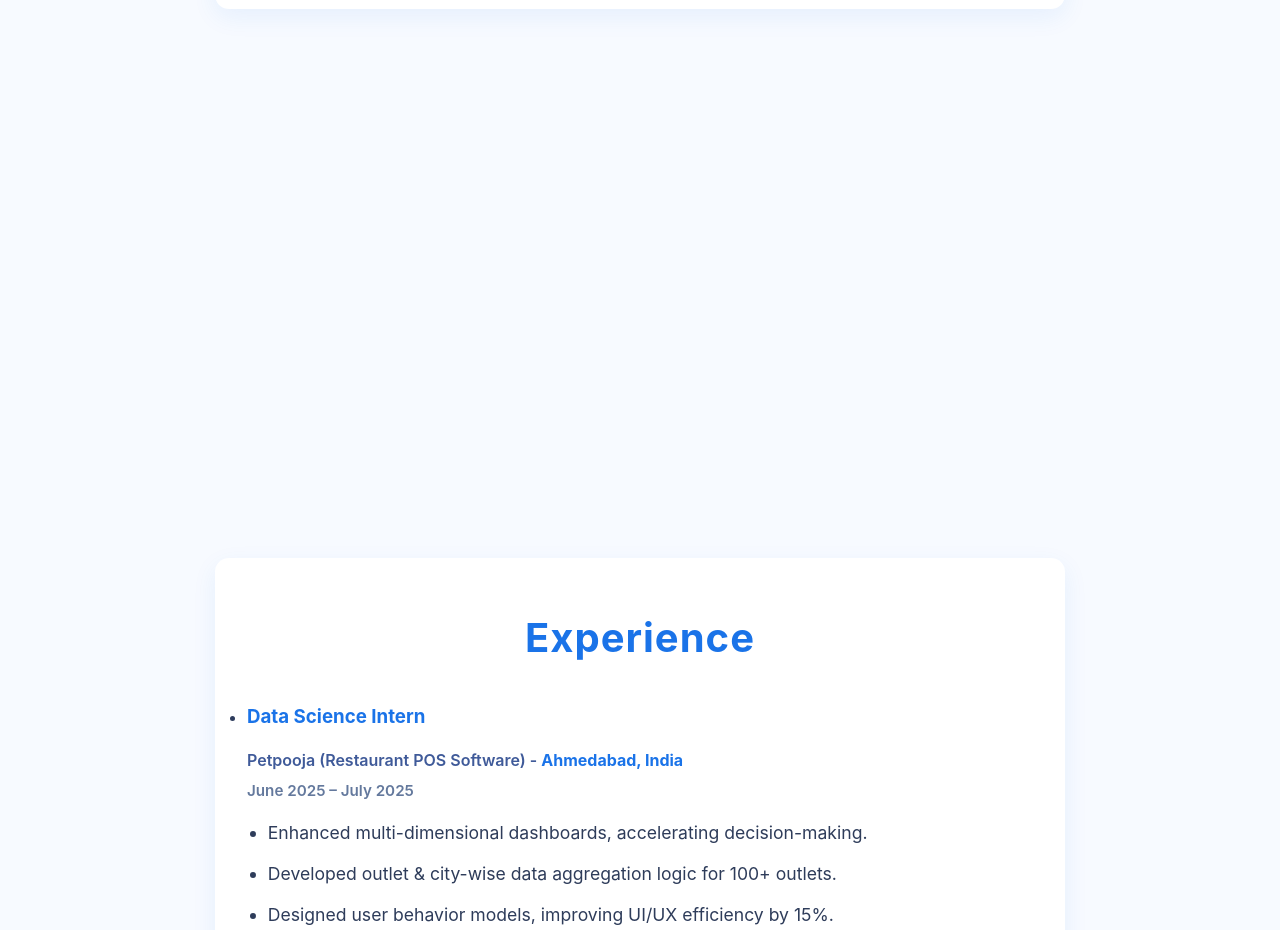
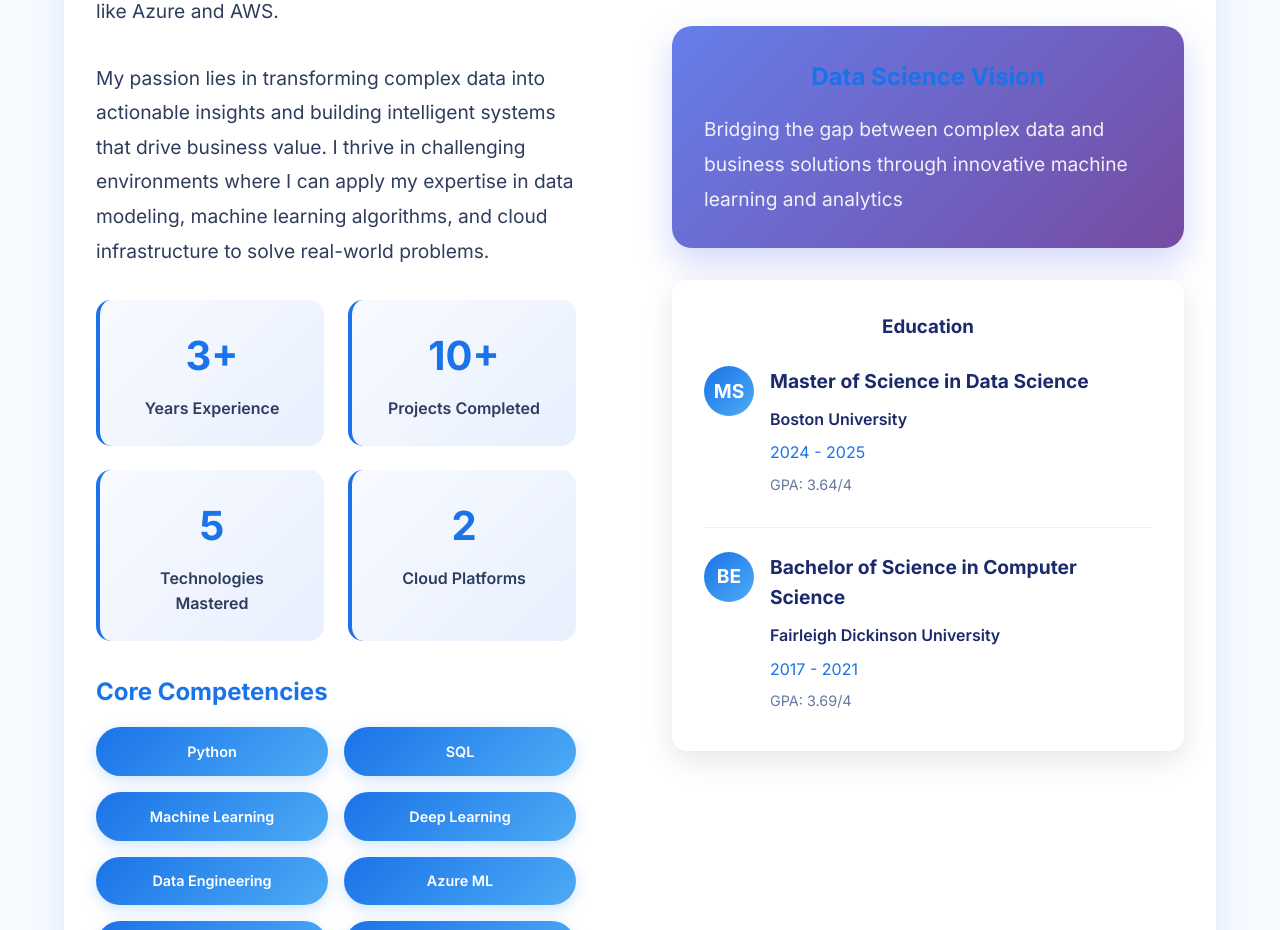
Before and after one commit to Harshgitbu/Harsh_Portfolio, a React (Create React App) app: page / in a window 1280 px wide. Shown: the part 1602-2532 px from the top of the page. Built offline with nearby package versions, Linux system fonts and the light colour scheme.

Commit message:
enhancing about section

```diff
--- a/src/components/About/About.css
+++ b/src/components/About/About.css
@@ -1,30 +1,261 @@
 .about {
-  padding: 4rem 2rem;
-  max-width: 850px;
+  padding: 5rem 2rem;
+  max-width: 1200px;
   margin: 0 auto 4rem;
   background-color: #ffffff;
-  border-radius: 12px;
-  box-shadow: 0 8px 20px rgba(26, 115, 232, 0.1);
+  border-radius: 20px;
+  box-shadow: 0 15px 35px rgba(26, 115, 232, 0.12);
   font-family: 'Inter', sans-serif;
   color: #1a2a6c;
+  position: relative;
+  overflow: hidden;
+}
+
+.about::before {
+  content: '';
+  position: absolute;
+  top: 0;
+  left: 0;
+  right: 0;
+  height: 4px;
+  background: linear-gradient(90deg, #1a73e8, #4dabf5, #1a73e8);
+  background-size: 200% 100%;
+  animation: shimmer 3s ease-in-out infinite;
+}
+
+@keyframes shimmer {
+  0% { background-position: -200% 0; }
+  100% { background-position: 200% 0; }
+}
+
+.about-content {
+  display: grid;
+  grid-template-columns: 1fr 1fr;
+  gap: 4rem;
+  align-items: center;
+}
+
+.about-text {
+  padding-right: 2rem;
 }
 
 .about h2 {
-  font-size: 2.75rem;
-  font-weight: 700;
+  font-size: 3rem;
+  font-weight: 800;
   color: #1a73e8;
-  margin-bottom: 1.5rem;
-  text-align: center;
-  letter-spacing: 1.2px;
+  margin-bottom: 2rem;
+  text-align: left;
+  letter-spacing: -0.5px;
+  background: linear-gradient(135deg, #1a73e8, #4dabf5);
+  -webkit-background-clip: text;
+  -webkit-text-fill-color: transparent;
+  background-clip: text;
 }
 
 .about p {
-  font-size: 1.15rem;
-  line-height: 1.75;
-  max-width: 720px;
-  margin: 0 auto;
-  color: #324a81;
-  text-align: justify;
-  padding: 0 1rem;
-  user-select: text;
+  font-size: 1.2rem;
+  line-height: 1.8;
+  color: #2e3c5d;
+  text-align: left;
+  margin-bottom: 2rem;
+  font-weight: 400;
 }
+
+.about-stats {
+  display: grid;
+  grid-template-columns: repeat(2, 1fr);
+  gap: 1.5rem;
+  margin: 2rem 0;
+}
+
+.stat-item {
+  text-align: center;
+  padding: 1.5rem;
+  background: linear-gradient(135deg, #f8faff, #e8f0fe);
+  border-radius: 15px;
+  border-left: 4px solid #1a73e8;
+  transition: transform 0.3s ease, box-shadow 0.3s ease;
+}
+
+.stat-item:hover {
+  transform: translateY(-5px);
+  box-shadow: 0 10px 25px rgba(26, 115, 232, 0.15);
+}
+
+.stat-number {
+  font-size: 2.5rem;
+  font-weight: 800;
+  color: #1a73e8;
+  display: block;
+  margin-bottom: 0.5rem;
+}
+
+.stat-label {
+  font-size: 1rem;
+  font-weight: 600;
+  color: #2e3c5d;
+}
+
+.about-skills {
+  margin-top: 2rem;
+}
+
+.skills-grid {
+  display: grid;
+  grid-template-columns: repeat(auto-fit, minmax(150px, 1fr));
+  gap: 1rem;
+  margin-top: 1rem;
+}
+
+.skill-tag {
+  background: linear-gradient(135deg, #1a73e8, #4dabf5);
+  color: white;
+  padding: 0.8rem 1.2rem;
+  border-radius: 25px;
+  font-size: 0.9rem;
+  font-weight: 600;
+  text-align: center;
+  transition: all 0.3s ease;
+  cursor: default;
+  box-shadow: 0 4px 15px rgba(26, 115, 232, 0.2);
+}
+
+.skill-tag:hover {
+  transform: translateY(-2px);
+  box-shadow: 0 6px 20px rgba(26, 115, 232, 0.3);
+}
+
+.about-visual {
+  display: flex;
+  flex-direction: column;
+  align-items: center;
+  gap: 2rem;
+}
+
+.visual-card {
+  background: linear-gradient(135deg, #667eea 0%, #764ba2 100%);
+  padding: 2rem;
+  border-radius: 20px;
+  color: white;
+  text-align: center;
+  width: 100%;
+  box-shadow: 0 15px 35px rgba(102, 126, 234, 0.3);
+  transition: transform 0.3s ease;
+}
+
+.visual-card:hover {
+  transform: translateY(-10px);
+}
+
+.visual-card h3 {
+  font-size: 1.5rem;
+  margin-bottom: 1rem;
+  font-weight: 700;
+}
+
+.visual-card p {
+  color: rgba(255, 255, 255, 0.9);
+  margin-bottom: 0;
+}
+
+.education-timeline {
+  background: white;
+  padding: 2rem;
+  border-radius: 15px;
+  box-shadow: 0 10px 30px rgba(0, 0, 0, 0.1);
+  width: 100%;
+}
+
+.education-item {
+  display: flex;
+  align-items: flex-start;
+  gap: 1rem;
+  margin-bottom: 1.5rem;
+  padding-bottom: 1.5rem;
+  border-bottom: 1px solid #e8f0fe;
+}
+
+.education-item:last-child {
+  border-bottom: none;
+  margin-bottom: 0;
+  padding-bottom: 0;
+}
+
+.education-icon {
+  width: 50px;
+  height: 50px;
+  background: linear-gradient(135deg, #1a73e8, #4dabf5);
+  border-radius: 50%;
+  display: flex;
+  align-items: center;
+  justify-content: center;
+  flex-shrink: 0;
+  font-size: 1.2rem;
+  color: white;
+  font-weight: bold;
+}
+
+.education-content h4 {
+  font-size: 1.2rem;
+  font-weight: 700;
+  color: #1a2a6c;
+  margin-bottom: 0.5rem;
+}
+
+.education-content p {
+  color: #64799d;
+  margin-bottom: 0.3rem;
+  font-size: 1rem;
+}
+
+.education-period {
+  font-weight: 600;
+  color: #1a73e8 !important;
+}
+
+/* Responsive Design */
+@media (max-width: 968px) {
+  .about-content {
+    grid-template-columns: 1fr;
+    gap: 3rem;
+  }
+
+  .about-text {
+    padding-right: 0;
+    text-align: center;
+  }
+
+  .about h2 {
+    text-align: center;
+  }
+
+  .about p {
+    text-align: center;
+  }
+
+  .about-stats {
+    grid-template-columns: 1fr;
+    max-width: 300px;
+    margin-left: auto;
+    margin-right: auto;
+  }
+}
+
+@media (max-width: 768px) {
+  .about {
+    padding: 3rem 1.5rem;
+    margin: 0 auto 2rem;
+  }
+
+  .about h2 {
+    font-size: 2.5rem;
+  }
+
+  .skills-grid {
+    grid-template-columns: repeat(auto-fit, minmax(120px, 1fr));
+  }
+
+  .stat-number {
+    font-size: 2rem;
+  }
+}
--- a/src/components/About/About.jsx
+++ b/src/components/About/About.jsx
@@ -1,22 +1,103 @@
 import React from 'react';
+import useFadeInOnScroll from '../../hooks/useFadeInOnScroll';
 import './About.css';
 
-const About = () => (
+const About = () => {
+  const [ref, isVisible] = useFadeInOnScroll();
+
+  const stats = [
+    { number: "3+", label: "Years Experience" },
+    { number: "10+", label: "Projects Completed" },
+    { number: "5", label: "Technologies Mastered" },
+    { number: "2", label: "Cloud Platforms" }
+  ];
+
+  const skills = [
+    "Python", "SQL", "Machine Learning", "Deep Learning",
+    "Data Engineering", "Azure ML", "AWS", "Tableau",
+    "Spark", "TensorFlow", "Scikit-learn", "PyTorch"
+  ];
+
+  const education = [
+    {
+      degree: "Master of Science in Data Science",
+      school: "Boston University",
+      period: "2024 - 2025",
+      gpa: "GPA: 3.64/4"
+    },
+    {
+      degree: "Bachelor of Science in Computer Science",
+      school: "Fairleigh Dickinson University",
+      period: "2017 - 2021",
+      gpa: "GPA: 3.69/4"
+    }
+  ];
+
+  return (
     <section id="about" className="section">
-    <div className="section-inner">
-      <h2 className="section-heading">About Me</h2>
+      <div ref={ref} className={`about fade-in-section ${isVisible ? 'is-visible' : ''}`}>
+        <div className="about-content">
+          <div className="about-text">
+            <h2>About Me</h2>
             <p>
-        I am Harsh Shah, a Master’s candidate in Data Science at Boston University, graduating December 2025.
-        With over 3 years of experience in machine learning, big data engineering, and analytics, I specialize in designing scalable end-to-end solutions using Python, SQL, and cloud platforms like Azure and AWS.
-        Passionate about leveraging data-driven insights to solve complex business challenges.
+              I am Harsh Shah, a Master's candidate in Data Science at Boston University,
+              graduating December 2025. With over 3 years of experience in machine learning,
+              big data engineering, and analytics, I specialize in designing scalable end-to-end
+              solutions using Python, SQL, and cloud platforms like Azure and AWS.
             </p>
             <p>
-        Skilled in building ML models, developing ETL pipelines, and creating interactive data visualizations using modern tools such as TensorFlow, Spark, Tableau, and Power BI.
-        Experienced in deploying cloud-native applications and maintaining CI/CD pipelines to ensure scalable and robust delivery.
+              My passion lies in transforming complex data into actionable insights and
+              building intelligent systems that drive business value. I thrive in challenging
+              environments where I can apply my expertise in data modeling, machine learning
+              algorithms, and cloud infrastructure to solve real-world problems.
             </p>
-      {/* More content */}
+
+            <div className="about-stats">
+              {stats.map((stat, index) => (
+                <div key={index} className="stat-item">
+                  <span className="stat-number">{stat.number}</span>
+                  <span className="stat-label">{stat.label}</span>
+                </div>
+              ))}
+            </div>
+
+            <div className="about-skills">
+              <h3 style={{color: '#1a73e8', marginBottom: '1rem', fontSize: '1.5rem'}}>Core Competencies</h3>
+              <div className="skills-grid">
+                {skills.map((skill, index) => (
+                  <div key={index} className="skill-tag">{skill}</div>
+                ))}
+              </div>
+            </div>
+          </div>
+
+          <div className="about-visual">
+            <div className="visual-card">
+              <h3>Data Science Vision</h3>
+              <p>Bridging the gap between complex data and business solutions through innovative machine learning and analytics</p>
+            </div>
+
+            <div className="education-timeline">
+              <h3 style={{color: '#1a2a6c', marginBottom: '1.5rem', textAlign: 'center'}}>Education</h3>
+              {education.map((edu, index) => (
+                <div key={index} className="education-item">
+                  <div className="education-icon">
+                    {index === 0 ? 'MS' : 'BE'}
+                  </div>
+                  <div className="education-content">
+                    <h4>{edu.degree}</h4>
+                    <p style={{fontWeight: '600', color: '#1a2a6c'}}>{edu.school}</p>
+                    <p className="education-period">{edu.period}</p>
+                    <p style={{fontSize: '0.9rem'}}>{edu.gpa}</p>
+                  </div>
+                </div>
+              ))}
+            </div>
+          </div>
+        </div>
       </div>
     </section>
   );
+};
 
 export default About;
```
Lines whose indentation alone changed are shown as unchanged.
